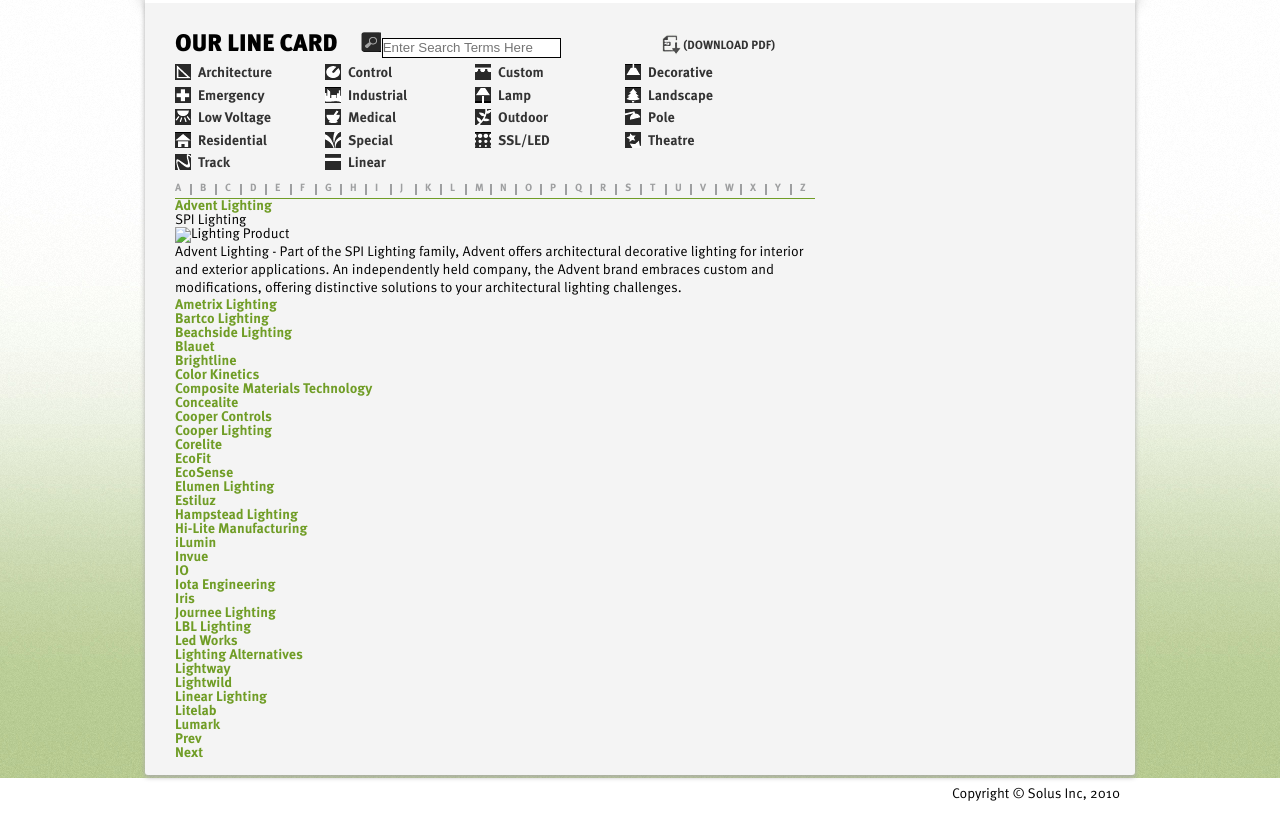
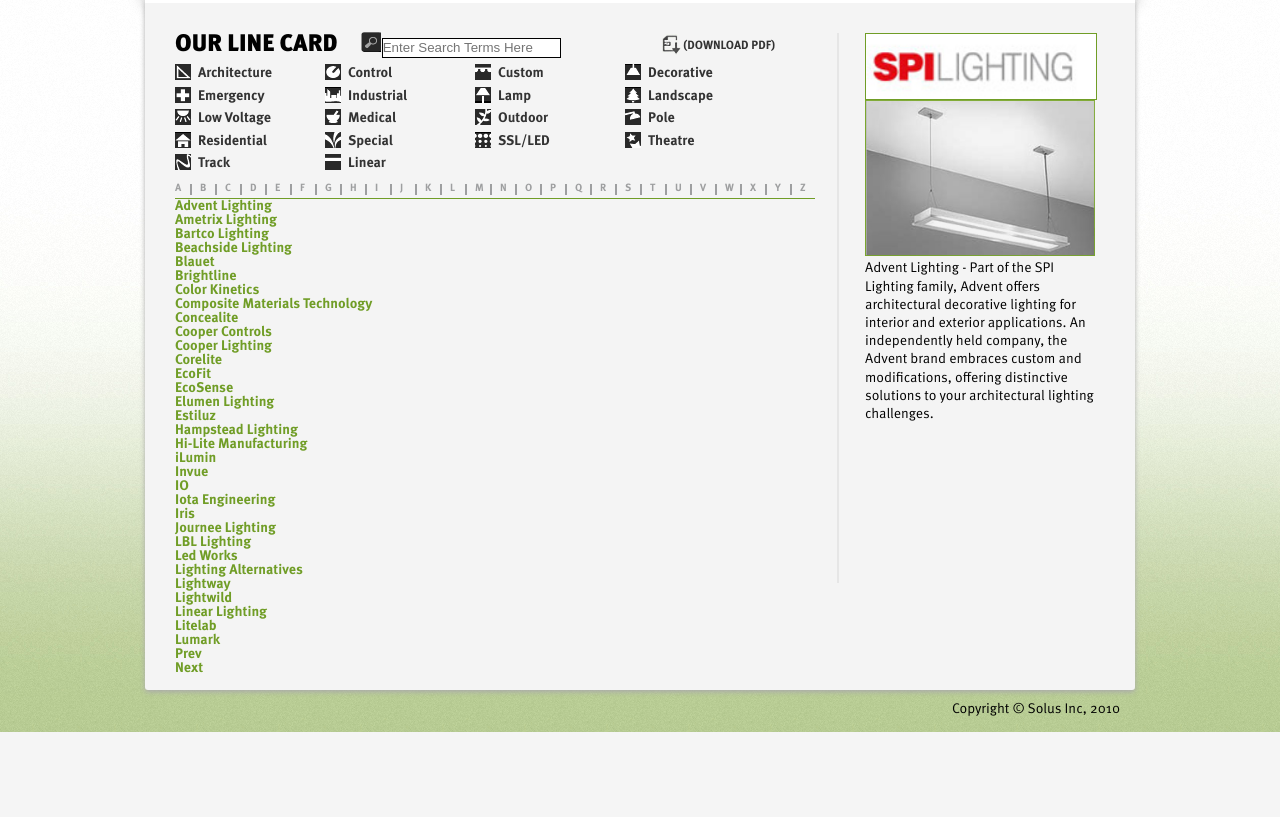
Before and after one commit to benjaminfisher/solus, a PHP site: page /linecard.html in a window 1280 px wide. Shown: the part 122-939 px from the top of the page. After the commit the page ends 854 px from the top, so only its background shows below. Run offline with PHP 8.4, Linux system fonts and the light colour scheme.

Commit message:
Line card sidebar styles

```diff
--- a/linecard.html
+++ b/linecard.html
@@ -26,7 +26,14 @@
 	</header>
 
 	<div class="content">
-		<aside class="sidebar"></aside>
+		<aside class="sidebar">
+			<article class="details">
+				<h3><img src="assets/logos/spi_lighting.jpg" alt="Client Logo" class="logo" />SPI Lighting</h3>
+				<img src="assets/products/sample_light_10.jpg" alt="Lighting Product" />
+				<p>Advent Lighting - Part of the SPI Lighting family, Advent offers architectural decorative lighting for interior and exterior applications. An independently held company, the Advent brand embraces custom and modifications, offering distinctive solutions to your architectural lighting challenges.</p>
+			</article>
+		</aside>
+
 		<section class="main">
 			<div class="head">
 				<a href="" class="pdf upper"><span class="icon"></span>(Download pdf)</a>
@@ -90,14 +97,7 @@
 				</ul>
 
 				<ul class="products">
-					<li><a href="">Advent Lighting</a>
-						<article class="detaila">
-							<h3>SPI Lighting</h3>
-							<img src="" alt="Lighting Product" />
-							<p>Advent Lighting - Part of the SPI Lighting family, Advent offers architectural decorative lighting for interior and exterior applications. An independently held company, the Advent brand embraces custom and modifications, offering distinctive solutions to your architectural lighting challenges.</p>
-						</article>
-
-					</li>
+					<li><a href="">Advent Lighting</a></li>
 					<li><a href="">Ametrix Lighting</a></li>
 					<li><a href="">Bartco Lighting</a></li>
 					<li><a href="">Beachside Lighting</a></li>
--- a/sass/_global.scss
+++ b/sass/_global.scss
@@ -37,7 +37,7 @@
 
   .upper { text-transform:uppercase; }
 
- aside{
+ aside.sidebar{
     border-left: 2px solid $medium_grey;
     float:right;
     margin-right:30px;
--- a/sass/screen.scss
+++ b/sass/screen.scss
@@ -84,6 +84,9 @@
       li{
         float:left;
         margin-right:2em;
+
+        a { color: #000; }
+        a:hover figcaption { color: $solus_green; }
       }
     }
 
@@ -97,8 +100,31 @@
   } // End about gallery styles
 } // End About page specific styles
 
+//*** Start unique styles for Line Card Page ***//
 .line-card{
+  aside.sidebar {
+    height:550px;
+    width:240px;
+
+    article.details{
+      h3{
+        color: rgba(0,0,0,0);
+        line-height:0px;
+
+        img.logo{
+          border: 1px solid $solus_green;
+          height:65px;
+          margin:0 auto;
+          width:230px;
+        }
+
+      }
+      img{ width: 230px; }
+    }// End details article in sidebar
+  }// End sidebar styles
+
   section.main{
+    float:left;
     width: 650px;
 
     div.head{
@@ -146,7 +172,7 @@
           width:21px;
         }
       }
-    } // End head div styles
+    } // End line-card head div styles
 
     nav{
       $item_count:18;
@@ -222,7 +248,8 @@
             }
           }
         }
-      }
+      } // End Line Card alpha list styles
+
 
       ul.products{
         clear:both;
--- a/stylesheets/screen.css
+++ b/stylesheets/screen.css
@@ -221,7 +221,7 @@
   text-transform: uppercase;
 }
 /* line 40, ../sass/_global.scss */
-body aside {
+body aside.sidebar {
   border-left: 2px solid #e6e6e6;
   float: right;
   margin-right: 30px;
@@ -409,7 +409,7 @@
   text-transform: uppercase;
 }
 /* line 40, ../sass/_global.scss */
-body aside {
+body aside.sidebar {
   border-left: 2px solid #e6e6e6;
   float: right;
   margin-right: 30px;
@@ -631,7 +631,15 @@
   float: left;
   margin-right: 2em;
 }
-/* line 90, ../sass/screen.scss */
+/* line 88, ../sass/screen.scss */
+.about div.gallery ul li a {
+  color: #000;
+}
+/* line 89, ../sass/screen.scss */
+.about div.gallery ul li a:hover figcaption {
+  color: #709d26;
+}
+/* line 93, ../sass/screen.scss */
 .about div.gallery footer.credits {
   position: absolute;
   top: 0;
@@ -639,24 +647,46 @@
   width: 25%;
 }
 
-/* line 101, ../sass/screen.scss */
+/* line 105, ../sass/screen.scss */
+.line-card aside.sidebar {
+  height: 550px;
+  width: 240px;
+}
+/* line 110, ../sass/screen.scss */
+.line-card aside.sidebar article.details h3 {
+  color: rgba(0, 0, 0, 0);
+  line-height: 0px;
+}
+/* line 114, ../sass/screen.scss */
+.line-card aside.sidebar article.details h3 img.logo {
+  border: 1px solid #709d26;
+  height: 65px;
+  margin: 0 auto;
+  width: 230px;
+}
+/* line 122, ../sass/screen.scss */
+.line-card aside.sidebar article.details img {
+  width: 230px;
+}
+/* line 126, ../sass/screen.scss */
 .line-card section.main {
+  float: left;
   width: 650px;
 }
-/* line 104, ../sass/screen.scss */
+/* line 130, ../sass/screen.scss */
 .line-card section.main div.head {
   width: 600px;
 }
-/* line 107, ../sass/screen.scss */
+/* line 133, ../sass/screen.scss */
 .line-card section.main div.head h2 {
   float: left;
   margin-right: 1em;
 }
-/* line 108, ../sass/screen.scss */
+/* line 134, ../sass/screen.scss */
 .line-card section.main div.head form {
   float: left;
 }
-/* line 110, ../sass/screen.scss */
+/* line 136, ../sass/screen.scss */
 .line-card section.main div.head form button {
   background: transparent url(images/search.png) 0 0 no-repeat;
   border: 0px;
@@ -665,14 +695,14 @@
   top: -1px;
   width: 20px;
 }
-/* line 119, ../sass/screen.scss */
+/* line 145, ../sass/screen.scss */
 .line-card section.main div.head form input {
   border: 1px solid black;
   height: 18px;
   margin: 1px 0 0 -3px;
   padding: 0px;
 }
-/* line 127, ../sass/screen.scss */
+/* line 153, ../sass/screen.scss */
 .line-card section.main div.head a.pdf {
   color: #333;
   float: right;
@@ -680,16 +710,16 @@
   height: 22px;
   bottom: 5px;
 }
-/* line 134, ../sass/screen.scss */
+/* line 160, ../sass/screen.scss */
 .line-card section.main div.head a.pdf:hover {
   color: #709d26;
   text-decoration: none;
 }
-/* line 138, ../sass/screen.scss */
+/* line 164, ../sass/screen.scss */
 .line-card section.main div.head a.pdf:hover span.icon {
   background-position-x: -22px;
 }
-/* line 141, ../sass/screen.scss */
+/* line 167, ../sass/screen.scss */
 .line-card section.main div.head a.pdf span.icon {
   background: transparent url(images/pdf.png) 0 0 no-repeat;
   display: inline-block;
@@ -697,103 +727,103 @@
   top: 6px;
   width: 21px;
 }
-/* line 151, ../sass/screen.scss */
+/* line 177, ../sass/screen.scss */
 .line-card section.main nav {
   float: left;
   margin-bottom: 1em;
 }
-/* line 158, ../sass/screen.scss */
+/* line 184, ../sass/screen.scss */
 .line-card section.main nav ul li {
   float: left;
   margin-top: 0.25em;
   width: 150px;
 }
-/* line 164, ../sass/screen.scss */
+/* line 190, ../sass/screen.scss */
 .line-card section.main nav ul li:nth-of-type(1) a span.icon {
   background-position: 0px 0px;
 }
-/* line 164, ../sass/screen.scss */
+/* line 190, ../sass/screen.scss */
 .line-card section.main nav ul li:nth-of-type(2) a span.icon {
   background-position: 0px -16px;
 }
-/* line 164, ../sass/screen.scss */
+/* line 190, ../sass/screen.scss */
 .line-card section.main nav ul li:nth-of-type(3) a span.icon {
   background-position: 0px -32px;
 }
-/* line 164, ../sass/screen.scss */
+/* line 190, ../sass/screen.scss */
 .line-card section.main nav ul li:nth-of-type(4) a span.icon {
   background-position: 0px -48px;
 }
-/* line 164, ../sass/screen.scss */
+/* line 190, ../sass/screen.scss */
 .line-card section.main nav ul li:nth-of-type(5) a span.icon {
   background-position: 0px -64px;
 }
-/* line 164, ../sass/screen.scss */
+/* line 190, ../sass/screen.scss */
 .line-card section.main nav ul li:nth-of-type(6) a span.icon {
   background-position: 0px -80px;
 }
-/* line 164, ../sass/screen.scss */
+/* line 190, ../sass/screen.scss */
 .line-card section.main nav ul li:nth-of-type(7) a span.icon {
   background-position: 0px -96px;
 }
-/* line 164, ../sass/screen.scss */
+/* line 190, ../sass/screen.scss */
 .line-card section.main nav ul li:nth-of-type(8) a span.icon {
   background-position: 0px -112px;
 }
-/* line 164, ../sass/screen.scss */
+/* line 190, ../sass/screen.scss */
 .line-card section.main nav ul li:nth-of-type(9) a span.icon {
   background-position: 0px -128px;
 }
-/* line 164, ../sass/screen.scss */
+/* line 190, ../sass/screen.scss */
 .line-card section.main nav ul li:nth-of-type(10) a span.icon {
   background-position: 0px -144px;
 }
-/* line 164, ../sass/screen.scss */
+/* line 190, ../sass/screen.scss */
 .line-card section.main nav ul li:nth-of-type(11) a span.icon {
   background-position: 0px -160px;
 }
-/* line 164, ../sass/screen.scss */
+/* line 190, ../sass/screen.scss */
 .line-card section.main nav ul li:nth-of-type(12) a span.icon {
   background-position: 0px -176px;
 }
-/* line 164, ../sass/screen.scss */
+/* line 190, ../sass/screen.scss */
 .line-card section.main nav ul li:nth-of-type(13) a span.icon {
   background-position: 0px -192px;
 }
-/* line 164, ../sass/screen.scss */
+/* line 190, ../sass/screen.scss */
 .line-card section.main nav ul li:nth-of-type(14) a span.icon {
   background-position: 0px -208px;
 }
-/* line 164, ../sass/screen.scss */
+/* line 190, ../sass/screen.scss */
 .line-card section.main nav ul li:nth-of-type(15) a span.icon {
   background-position: 0px -224px;
 }
-/* line 164, ../sass/screen.scss */
+/* line 190, ../sass/screen.scss */
 .line-card section.main nav ul li:nth-of-type(16) a span.icon {
   background-position: 0px -240px;
 }
-/* line 164, ../sass/screen.scss */
+/* line 190, ../sass/screen.scss */
 .line-card section.main nav ul li:nth-of-type(17) a span.icon {
   background-position: 0px -256px;
 }
-/* line 164, ../sass/screen.scss */
+/* line 190, ../sass/screen.scss */
 .line-card section.main nav ul li:nth-of-type(18) a span.icon {
   background-position: 0px -272px;
 }
-/* line 169, ../sass/screen.scss */
+/* line 195, ../sass/screen.scss */
 .line-card section.main nav ul li a {
   color: #333;
 }
-/* line 172, ../sass/screen.scss */
+/* line 198, ../sass/screen.scss */
 .line-card section.main nav ul li a:hover {
   color: #709d26;
   text-decoration: none;
 }
-/* line 175, ../sass/screen.scss */
+/* line 201, ../sass/screen.scss */
 .line-card section.main nav ul li a:hover span.icon {
   background-position-x: -16px;
 }
-/* line 180, ../sass/screen.scss */
+/* line 206, ../sass/screen.scss */
 .line-card section.main nav ul li a span.icon {
   background-image: url(images/icon_sprite.jpg);
   display: inline-block;
@@ -802,11 +832,11 @@
   top: 3px;
   width: 16px;
 }
-/* line 192, ../sass/screen.scss */
+/* line 218, ../sass/screen.scss */
 .line-card section.main div {
   clear: both;
 }
-/* line 195, ../sass/screen.scss */
+/* line 221, ../sass/screen.scss */
 .line-card section.main div ul.alpha-list {
   color: #9e9fa0;
   clear: both;
@@ -814,7 +844,7 @@
   float: left;
   height: 1em;
 }
-/* line 202, ../sass/screen.scss */
+/* line 228, ../sass/screen.scss */
 .line-card section.main div ul.alpha-list li {
   border-right: 2px solid #9e9fa0;
   float: left;
@@ -823,27 +853,27 @@
   padding-left: 8px;
   width: 15px;
 }
-/* line 210, ../sass/screen.scss */
+/* line 236, ../sass/screen.scss */
 .line-card section.main div ul.alpha-list li:first-of-type {
   padding-left: 0px;
 }
-/* line 211, ../sass/screen.scss */
+/* line 237, ../sass/screen.scss */
 .line-card section.main div ul.alpha-list li:last-of-type {
   border-right: 0px;
 }
-/* line 213, ../sass/screen.scss */
+/* line 239, ../sass/screen.scss */
 .line-card section.main div ul.alpha-list li a {
   color: inherit;
   display: inline-block;
   font-size: 0.75em;
   width: 2em;
 }
-/* line 219, ../sass/screen.scss */
+/* line 245, ../sass/screen.scss */
 .line-card section.main div ul.alpha-list li a:hover {
   text-decoration: none;
   color: #709d26;
 }
-/* line 227, ../sass/screen.scss */
+/* line 254, ../sass/screen.scss */
 .line-card section.main div ul.products {
   clear: both;
 }
```
Also changed, not shown: people.html (+10 -0 lines), assets/logos/spi_lighting.jpg (added), assets/products/sample_light_10.jpg (added).
